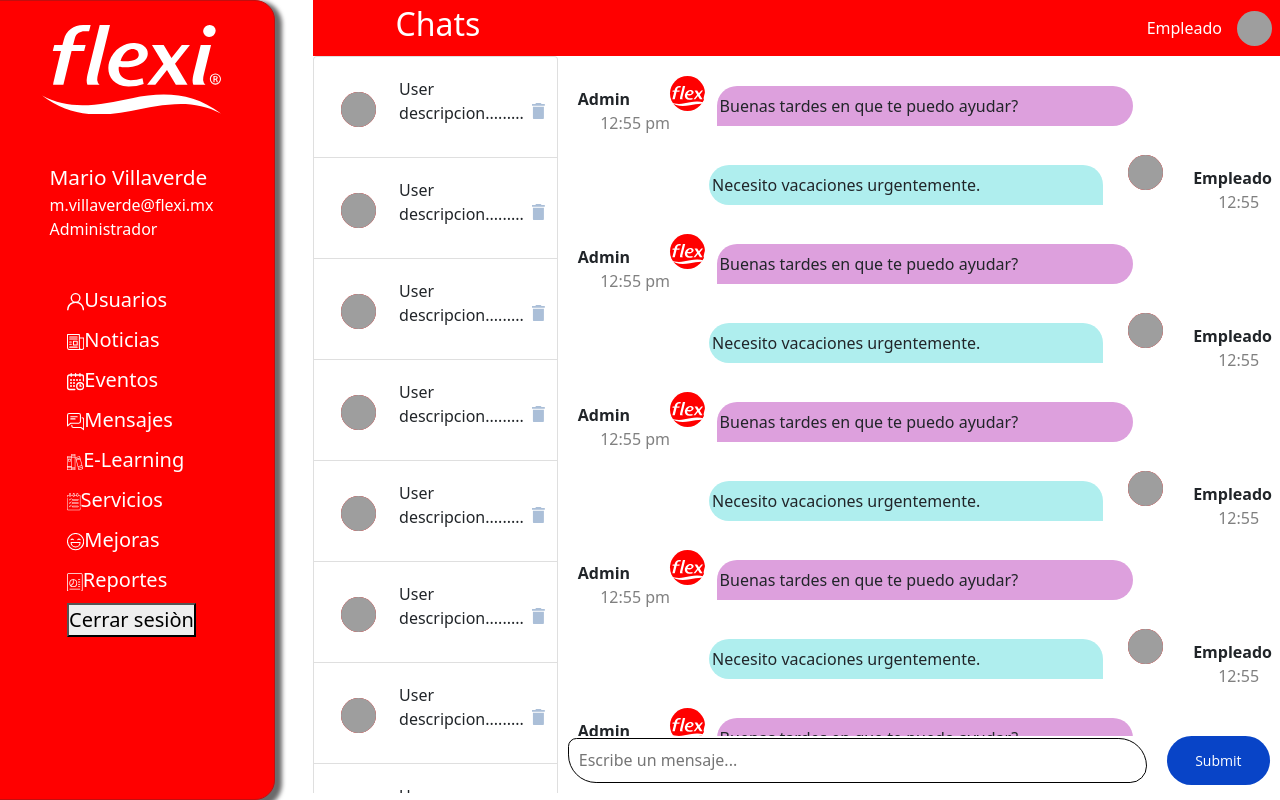
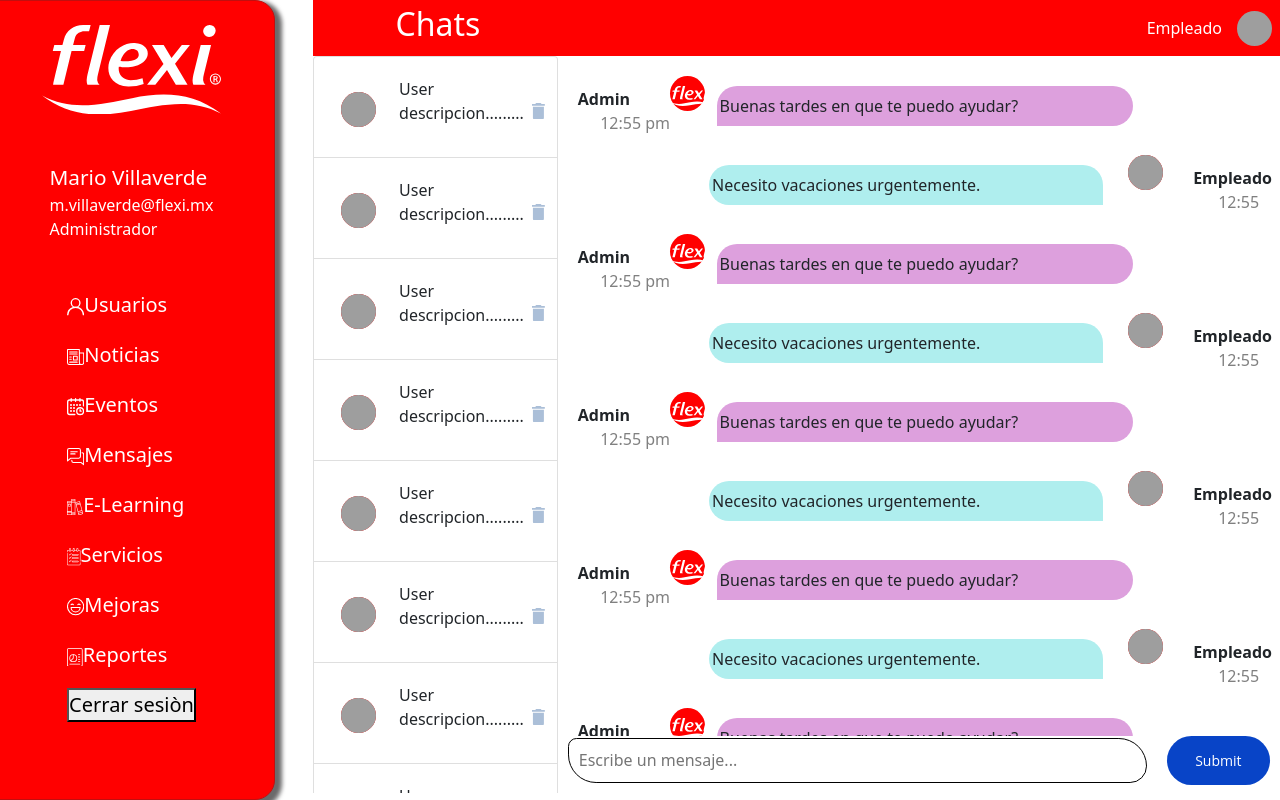
Before and after one commit to Daniel-Makerv/prueba-flexi, a React (Create React App) app: page /chat in a window 1280 px wide. Built offline with nearby package versions, Linux system fonts and the light colour scheme; grey boxes are pictures that could not be loaded.

Commit message:
fix/diseño responsive

```diff
--- a/src/components/Chat/index.jsx
+++ b/src/components/Chat/index.jsx
@@ -4,7 +4,7 @@
 const Chat = () => {
     let lista = [1,2,3,4,5,6,7,1,1,1,1,1,1,1,1,1,1,1,1,11,11,1,11,1,11,1,1,1,1,1,111,1,1,1,1,1];
   return (
-      <Row  style = {{minHeight:"98vh",maxHeight:"98vh", boxsizing:"border-box"}}>
+      <Row  style = {{minHeight:"98vh",maxHeight:"98vh", boxSizing:"border-box"}}>
       <nav className = {style.chatBar}>
                 <h2 style = {{marginLeft:"8%"}}>Chats</h2>
                 <div style = {{display: "flex", justifyContent: "space-between", alignItems:"center"}}>
--- a/src/components/SideBar/styles.module.css
+++ b/src/components/SideBar/styles.module.css
@@ -56,8 +56,8 @@
     align-items: center;
     width: 100%;
     font-size: 20px;
-    min-height: 40px;
-    max-height: 40px;
+    min-height: 50px;
+    max-height: 50px;
     justify-content: space-between;
 }
 .textDecoration{
```
